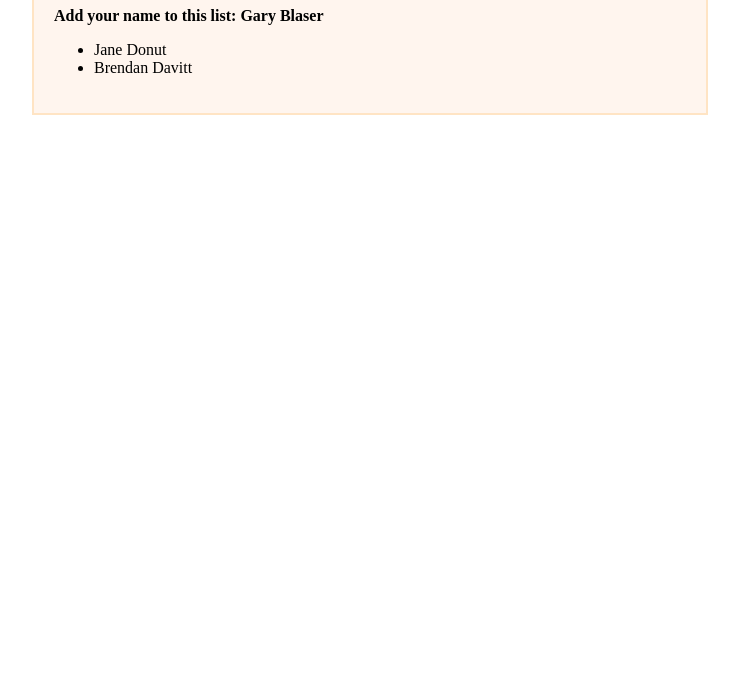
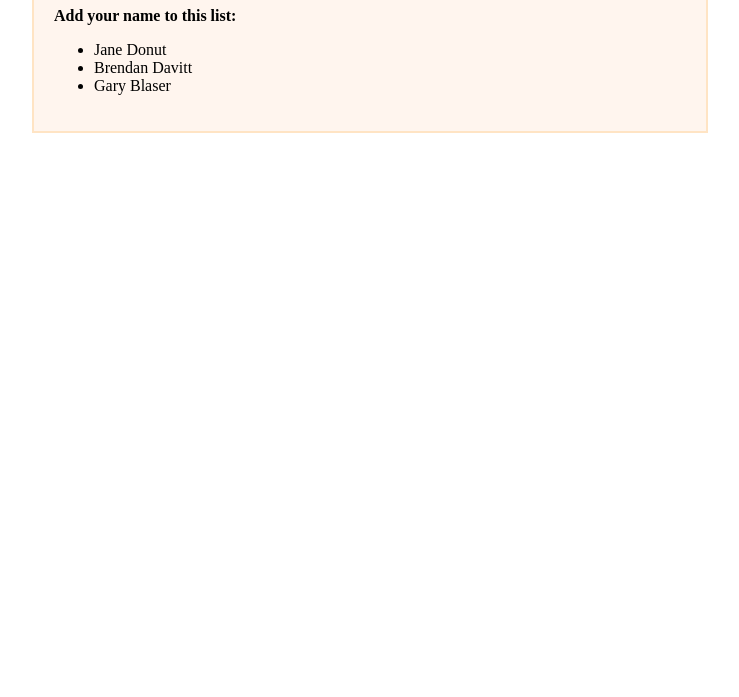
Before and after one commit to zonagilreath/donutpushtomaster, a plain HTML site: page index.html in a window 1280 px wide. Shown: the part 103-800 px from the top of the page, without its empty margins (270-1009 px from the left). Drawn offline with Linux system fonts and the light colour scheme.

Commit message:
Added Gary to list

```diff
--- a/index.html
+++ b/index.html
@@ -11,11 +11,11 @@
     <div class='container'>
         <h1>Donut Push to Master</h1>
         <strong>Add your name to this list:
-            Gary Blaser
         </strong>
         <ul>
             <li>Jane Donut</li>
             <li>Brendan Davitt</li>
+            <li>Gary Blaser</li>
         </ul>
     </div>
 </body>
```
